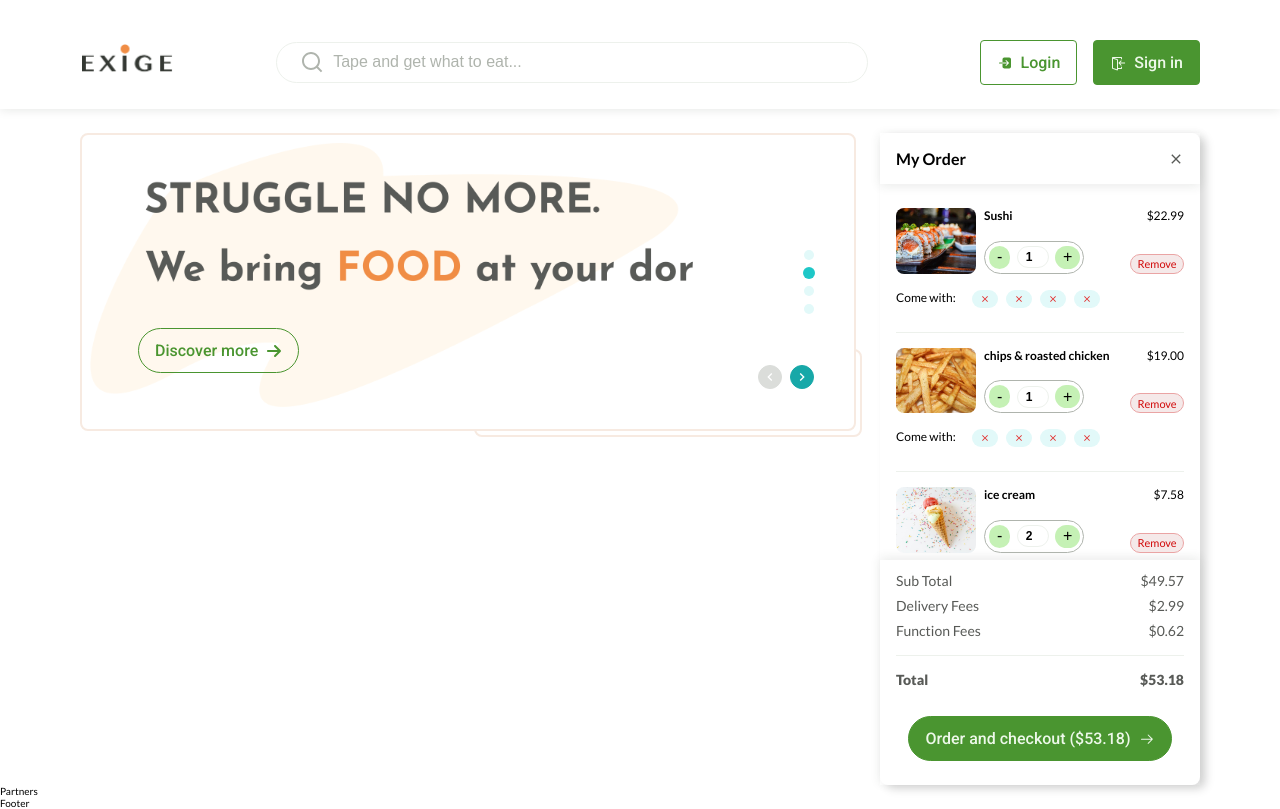
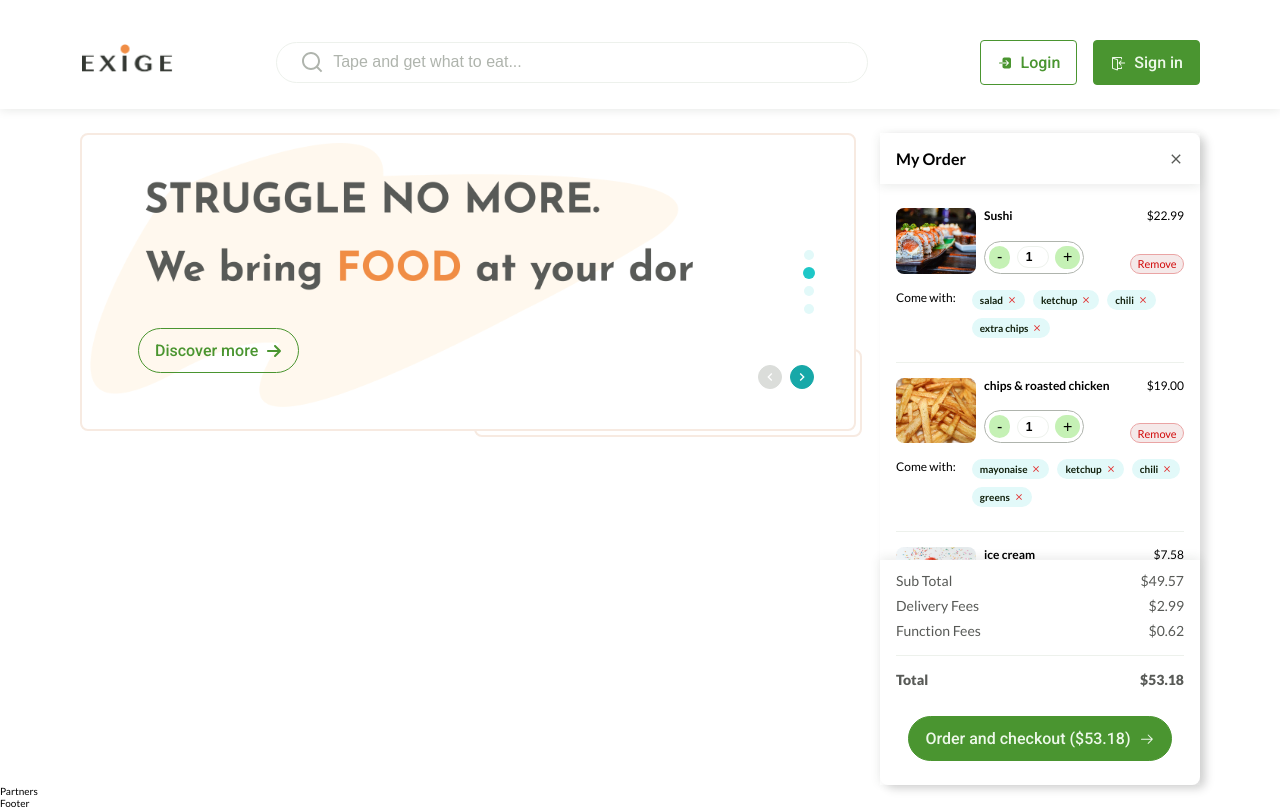
Before and after one commit to Mechack08/exige-delivery-app, a React (Vite) app: page / in a window 1280 px wide. Built offline with nearby package versions, Linux system fonts and the light colour scheme.

Commit message:
Refactoring

```diff
--- a/src/components/LabelDisplay.tsx
+++ b/src/components/LabelDisplay.tsx
@@ -1,14 +1,22 @@
-import { type ReactNode } from "react";
 import { IoMdClose } from "react-icons/io";
+import { useDispatch } from "react-redux";
+import { AppDispatch } from "../store/store";
+import { removeSurplus } from "../features/cart/cartSlice";
 
 type LabelDisplayProps = {
-  children: ReactNode;
+  item: string;
+  id: number;
 };
 
-export default function LabelDisplay({ children }: LabelDisplayProps) {
+export default function LabelDisplay({ item, id }: LabelDisplayProps) {
+  const dispatch: AppDispatch = useDispatch();
+
   return (
-    <li className="display__item">
-      {children}
+    <li
+      className="display__item"
+      onClick={() => dispatch(removeSurplus({ id, surplus: item }))}
+    >
+      {item}
       <IoMdClose />
     </li>
   );
```
